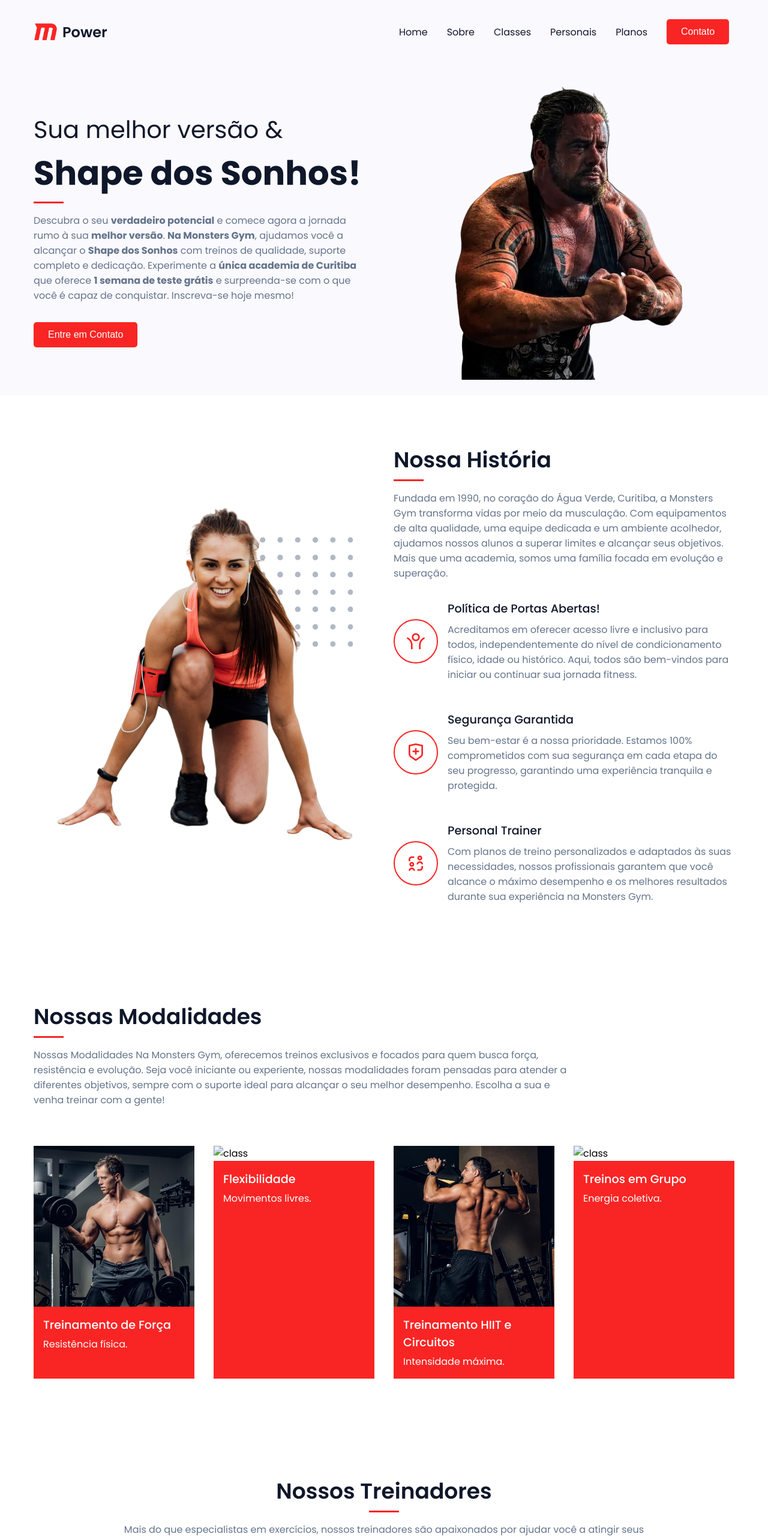
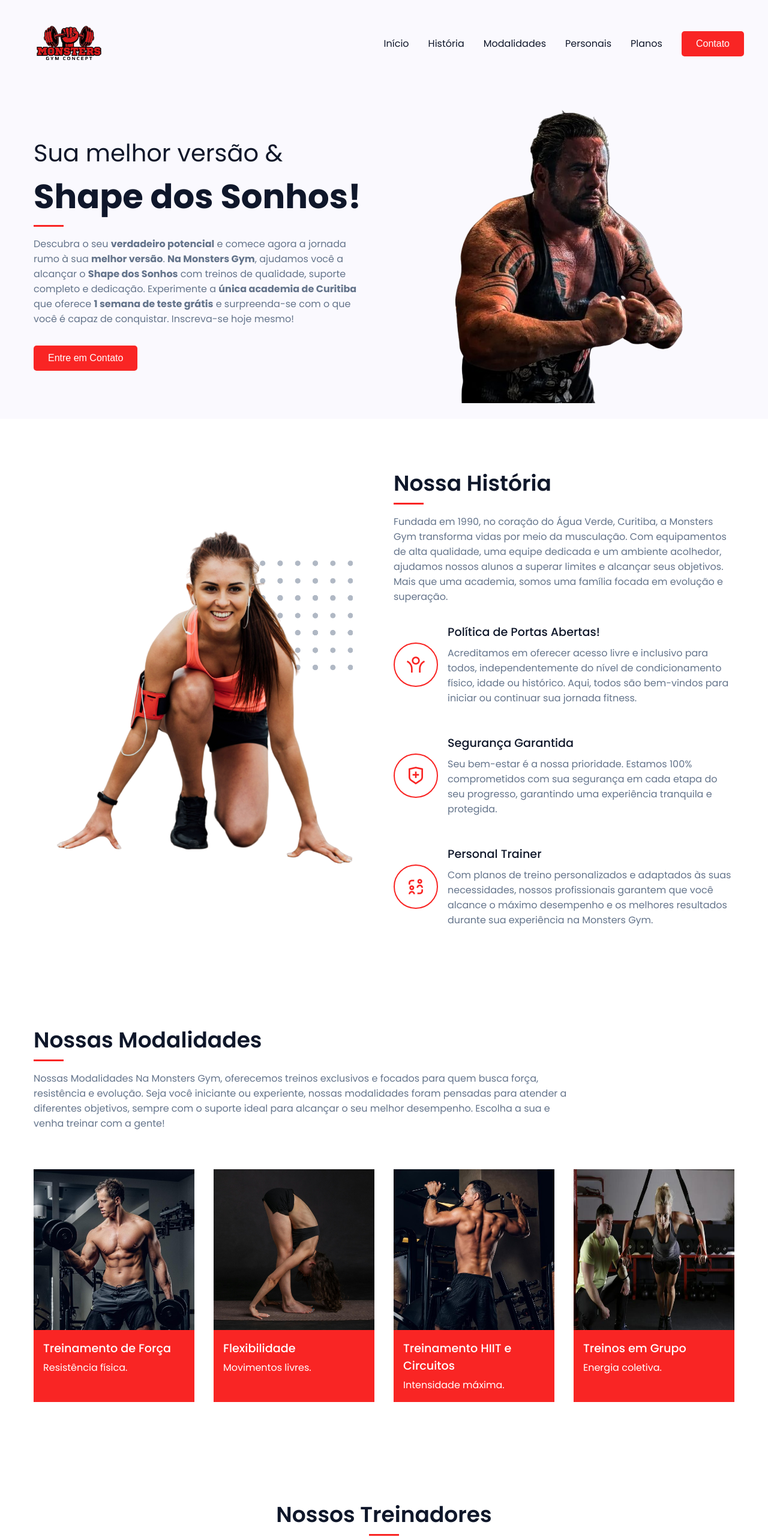
Before and after one commit to iamluhmrt/MonstersGym, a plain HTML site: page index.html in a window 1280 px wide. Shown: the top 2562 px of the page at 60% size. Drawn offline with nearby package versions, Linux system fonts and the light colour scheme.

Commit message:
adding logo and fix images

```diff
--- a/index.html
+++ b/index.html
@@ -7,7 +7,8 @@
   <link href="https://cdn.jsdelivr.net/npm/remixicon@3.5.0/fonts/remixicon.css" rel="stylesheet">
   <link rel="stylesheet" href="https://cdn.jsdelivr.net/npm/swiper@10/swiper-bundle.min.css">
   <link rel="stylesheet" href="styles.css">
-  <title>Web Design Mastery | Power</title>
+  <link rel="icon" href="assets/Monsters.ico" type="image/x-icon">
+  <title>Monsters Gym</title>
 </head>
 
 <body>
@@ -15,19 +16,21 @@
     <nav>
       <div class="nav__header">
         <div class="nav__logo">
-          <a href="#"><img src="assets/logo.png" alt="logo" />Power</a>
+          <a href="#"><img src="assets/logo1.png" alt="logo" /></a>
         </div>
         <div class="nav__menu__btn" id="menu-btn">
           <span><i class="ri-menu-line"></i></span>
         </div>
       </div>
       <ul class="nav__links" id="nav-links">
-        <li class="link"><a href="#home">Home</a></li>
-        <li class="link"><a href="#about">Sobre</a></li>
-        <li class="link"><a href="#class">Classes</a></li>
+        <li class="link"><a href="#home">Início</a></li>
+        <li class="link"><a href="#about">História</a></li>
+        <li class="link"><a href="#class">Modalidades</a></li>
         <li class="link"><a href="#trainer">Personais</a></li>
         <li class="link"><a href="#price">Planos</a></li>
-        <li class="link"><button class="btn">Contato</button></li>
+        <li class="link">
+          <button class="btn" onclick="window.open('https://wa.me/554188654332?text=Oi,%20vi%20o%20site%20da%20academia%20e%20estou%20interessado(a),%20qual%20seria%20o%20valor%20da%20m%C3%A1tricula%20e%20quais%20s%C3%A3o%20os%20planos%20dispon%C3%ADveis%3F', '_blank')">Contato</button>
+        </li>
       </ul>
     </nav>
     <div class="section__container header__container" id="home">
@@ -106,7 +109,7 @@
       </div>
       <div class="class__card">
         <img src="assets/dot-bg.png" alt="bg" class="class__bg" />
-        <img src="assets/flexibility.jpg" alt="class" />
+        <img src="assets/flexibilidade.jpg" alt="class" />
         <div class="class__content">
           <h4>Flexibilidade</h4>
           <p>Movimentos livres.</p>
@@ -122,7 +125,7 @@
       </div>
       <div class="class__card">
         <img src="assets/dot-bg.png" alt="bg" class="class__bg" />
-        <img src="assets/group-friends.jpg" alt="class" />
+        <img src="assets/teste.jpg" alt="class" />
         <div class="class__content">
           <h4>Treinos em Grupo</h4>
           <p>Energia coletiva.</p>
@@ -332,7 +335,7 @@
     <div class="section__container footer__container">
       <div class="footer__col">
         <div class="footer__logo">
-          <a href="#"><img src="assets/logo.png" alt="logo" />Power</a>
+          <a href="#"><img src="assets/logo1.png" alt="logo" /></a>
         </div>
         <p>
           Dê o primeiro passo rumo a um você mais saudável e forte com nossos planos de preços imbatíveis. Vamos suar, alcançar e conquistar juntos!
--- a/styles.css
+++ b/styles.css
@@ -112,7 +112,7 @@ nav {
 }
 
 .nav__logo img {
-  max-width: 40px;
+  max-width: 150px;
 }
 
 .nav__links {
@@ -546,7 +546,9 @@ nav {
 @media (width > 768px) {
   nav {
     position: static;
-    padding: 2rem 1rem;
+    padding-bottom: 20px;
+    padding-top: 20px;
+    height: 145px;
     max-width: var(--max-width);
     margin-inline: auto;
     display: flex;
@@ -621,6 +623,28 @@ nav {
   }
 }
 
+
+
+@media (width < 768px) {
+  .nav__header {
+    padding: 1rem;
+    width: 100%;
+    height: 90px;
+    display: flex;
+    align-items: center;
+    justify-content: space-between;
+    background-color: var(--secondary-color);
+
+  }
+
+  .nav__logo{
+    max-width: 130px;
+  }
+}
+
+
+
+
 @media (width > 1024px) {
   .class__grid {
     gap: 2rem;
```
Also changed, not shown: assets/flexibilidade.jpg (added), assets/logo1.png (added), assets/teste.jpg (added).
